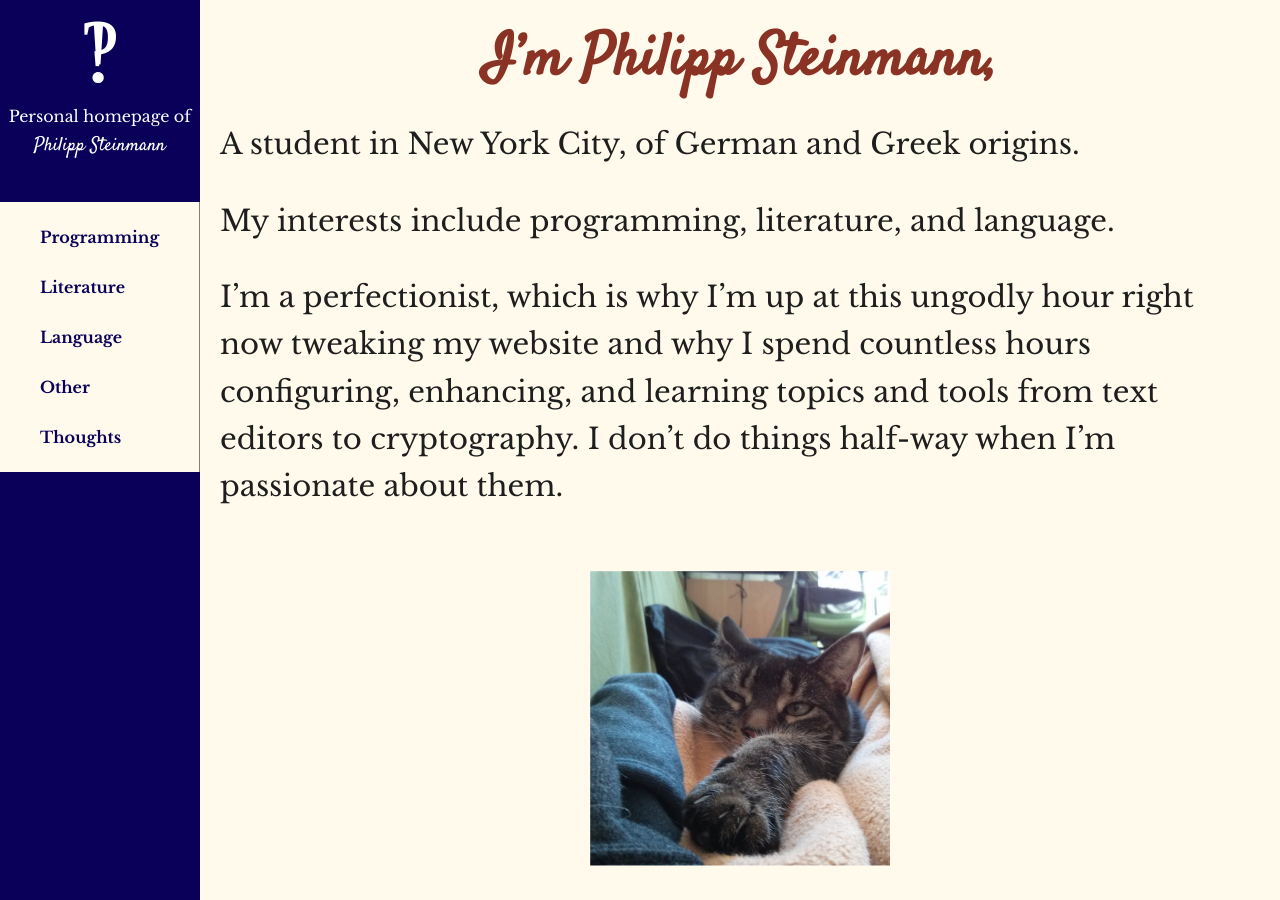
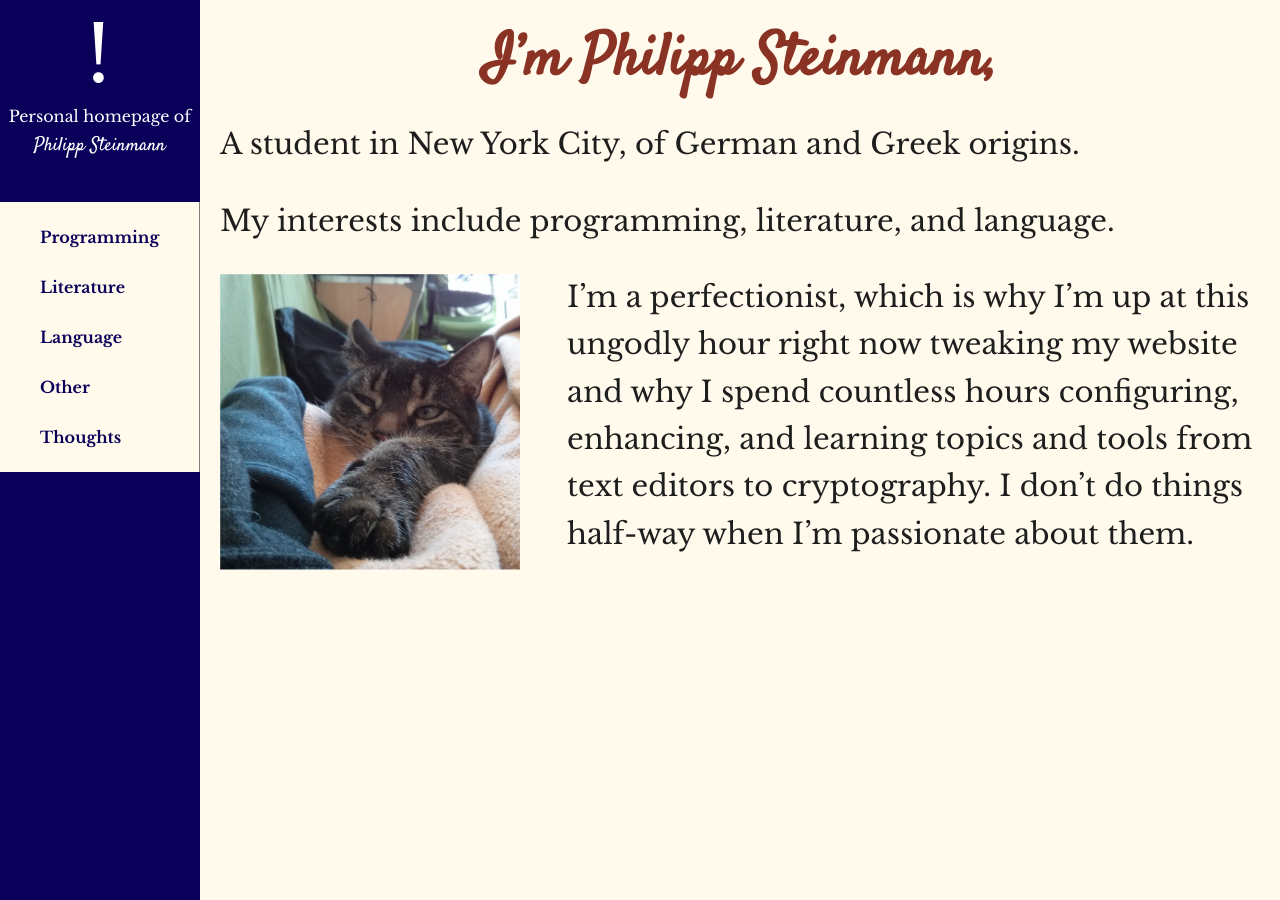
Before and after one commit to PhilippSteinmann/psteinmann-home, a Jekyll site: the page built from index.html, in a window 1280 px wide and 900 px high. Built offline with Jekyll 4.4.1, drawn with Linux system fonts in a browser that asks for light colours; some web fonts are replaced.

Commit message:
Make slideshow float left

```diff
--- a/css/main.css
+++ b/css/main.css
@@ -361,10 +361,11 @@
 
 .slideshow
 {
+  float: left;
   width: 300px;
   max-width: 100%;
-  height: 400px;
-  margin: 60px auto 0 auto;
+  height: 350px;
+  margin-right: 47px;
 }
 
 .slideshow-img
--- a/index.html
+++ b/index.html
@@ -42,10 +42,10 @@
     <h1>I&rsquo;m Philipp Steinmann,</h1>
     <p class="large">A student in New York City, of German and Greek origins. </p>
     <p class="large">My interests include programming, literature, and language.</p>
-    <p class="large">I&rsquo;m a perfectionist, which is why I&rsquo;m up at this ungodly hour right now tweaking my website and why I spend countless hours configuring, enhancing, and learning topics and tools from text editors to cryptography. I don&rsquo;t do things half-way when I&rsquo;m passionate about them.</p>
     <div class="slideshow">
       <img class="slideshow-img" src="" alt="Slideshow loading...">
     </div>
+    <p class="large">I&rsquo;m a perfectionist, which is why I&rsquo;m up at this ungodly hour right now tweaking my website and why I spend countless hours configuring, enhancing, and learning topics and tools from text editors to cryptography. I don&rsquo;t do things half-way when I&rsquo;m passionate about them.</p>
   </section>
 
   <section id="programming" data-title="Programming">
```
